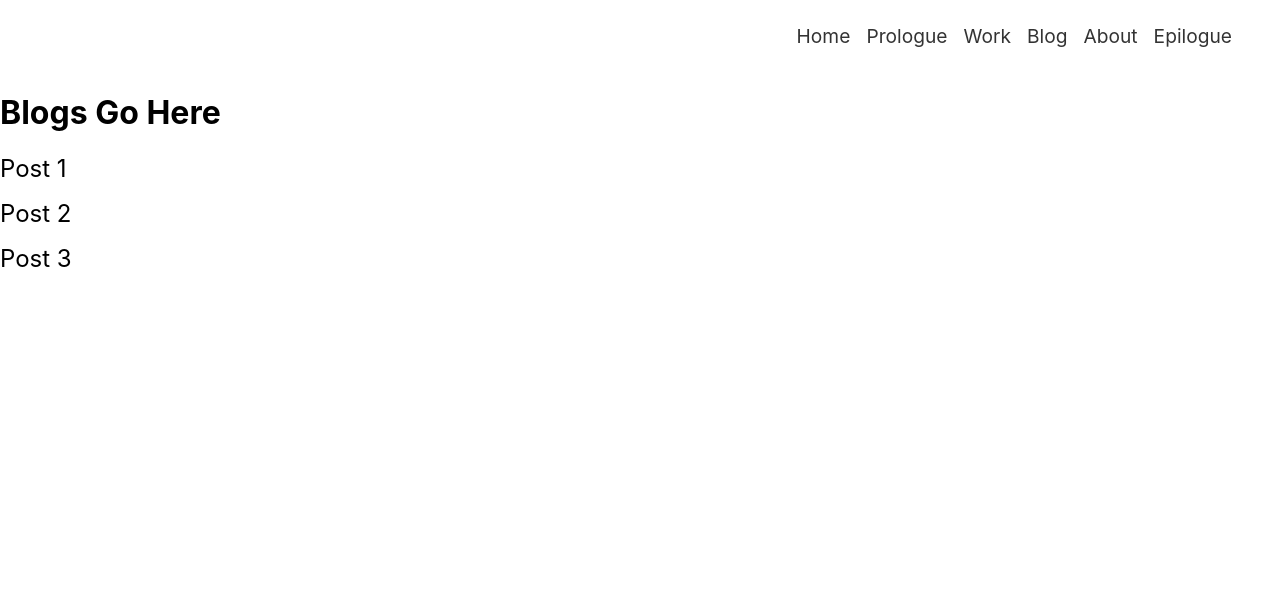
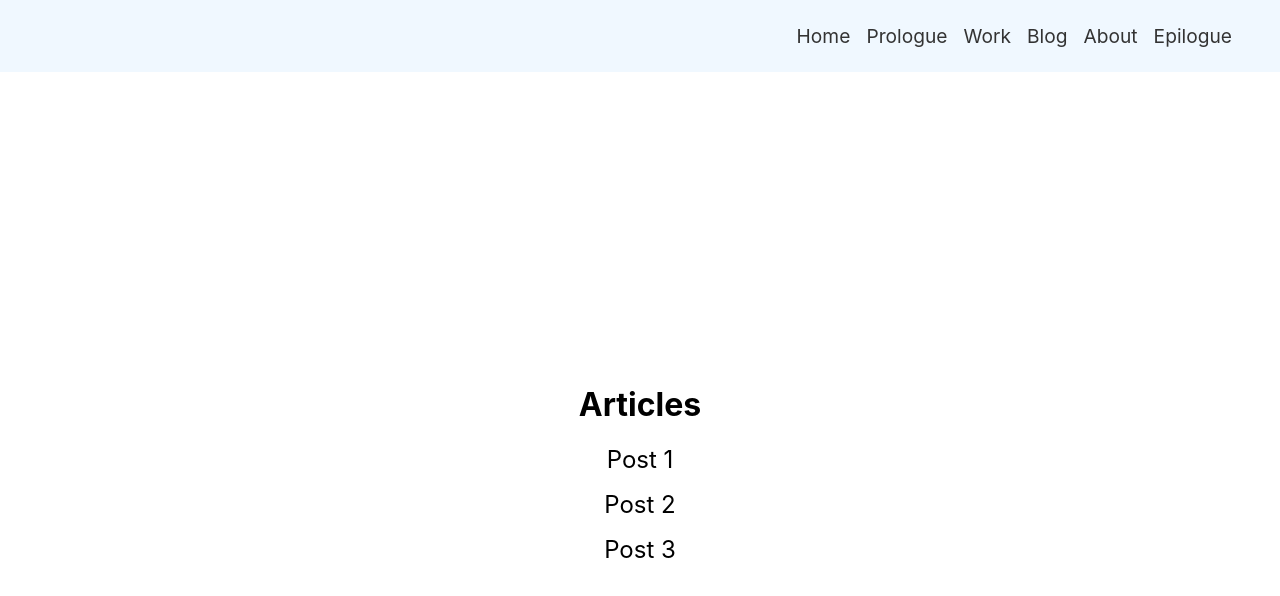
Before and after one commit to Psypher1/nextjs-tests, a Next.js app: page /blog in a window 1280 px wide. Shown: the top 596 px of the page. Built offline with nearby package versions, Linux system fonts and the light colour scheme.

Commit message:
single post page now working

```diff
--- a/src/pages/blog/index.js
+++ b/src/pages/blog/index.js
@@ -1,4 +1,5 @@
 import Link from "next/link";
+import styles from "../../styles/Home.module.css";
 // import article data from file
 import { articles } from "../../../articles";
 
@@ -12,16 +13,17 @@ import { articles } from "../../../articles";
 
 export default function BlogList({ posts }) {
   return (
-    <div>
-      <h1>Blogs Go Here</h1>
+    <div className={styles.container}>
+      <h1>Articles</h1>
       {/* map through posts data and ouput titles */}
-      {posts.map((article) => (
-        <div className="blog-list" key={article.slug}>
-          <Link href={`blog/${article.slug}`}>
-            <a className="blog-item">{article.title}</a>
-          </Link>
-        </div>
-      ))}
+      {posts &&
+        posts.map((article) => (
+          <div className="blog-list" key={article.slug}>
+            <Link href={`/blog/${article.slug}`}>
+              <a className="blog-item">{article.title}</a>
+            </Link>
+          </div>
+        ))}
     </div>
   );
 }
@@ -34,7 +36,7 @@ export async function getStaticProps() {
   // console.log(posts);
   return {
     props: {
-      posts
+      posts,
     },
   };
 }
--- /dev/null
+++ b/src/styles/Article.module.css
@@ -0,0 +1,3 @@
+.article {
+  padding: 5rem;
+}
--- a/src/styles/Header.module.css
+++ b/src/styles/Header.module.css
@@ -3,6 +3,7 @@
   padding: 1rem 3rem;
   /* border: 2px solid red; */
   font-size: 1.2rem;
+  background-color: aliceblue;
 }
 
 .navMenu {
@@ -24,5 +25,5 @@
   padding: 0.5rem 0 0.5rem 1rem;
 }
 .navLink:hover {
-  color: blue;
+  color: blueviolet;
 }
--- a/src/styles/globals.css
+++ b/src/styles/globals.css
@@ -31,7 +31,7 @@ li {
 }
 
 .blog-item:hover {
-  color: cyan;
+  color: blueviolet;
 }
 .blog-item:active {
   color: blue;
```
Also changed, not shown: src/pages/blog/[slug].js (+27 -16 lines).
